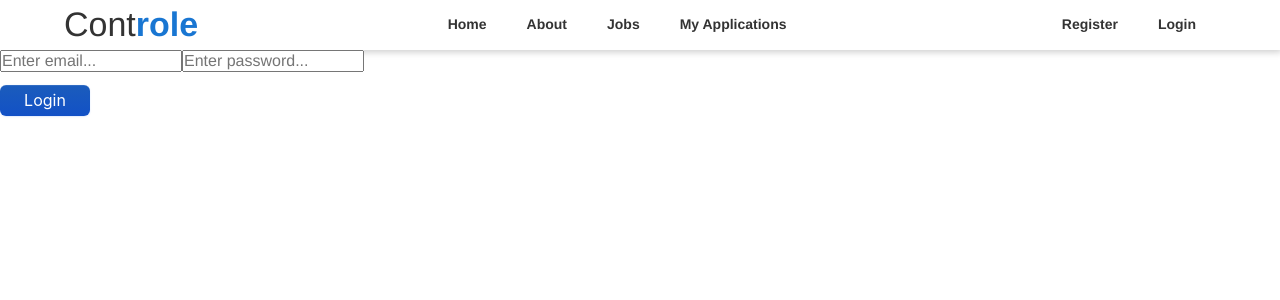
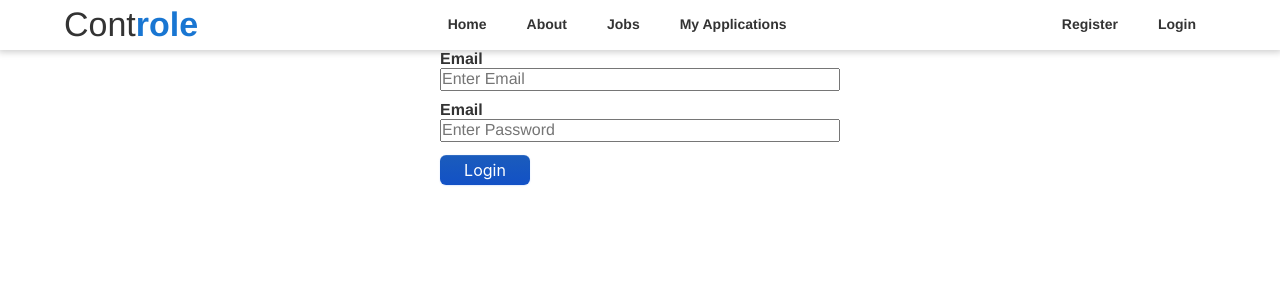
Before and after one commit to bnGil/controle, a React (Create React App) app in the folder client/: page /login in a window 1280 px wide. Shown: the top 300 px of the page. Built offline with nearby package versions, Linux system fonts and the light colour scheme.

Commit message:
fixed losing token and user on refresh. added useeffect to the context. added to server get user profile

```diff
--- a/client/src/components/navbar/MobileNavigation.jsx
+++ b/client/src/components/navbar/MobileNavigation.jsx
@@ -4,7 +4,7 @@ import { slide as Menu } from "react-burger-menu";
 
 import "./navigation.css";
 
-function MobileNavigation({ user, logout }) {
+function MobileNavigation({ token, logout }) {
   const [isOpen, setIsOpen] = useState(false);
 
   return (
@@ -30,17 +30,17 @@ function MobileNavigation({ user, logout }) {
       >
         My Applications
       </NavLink>
-      {user && (
+      {token && (
         <a href="#" onClick={logout}>
           Logout
         </a>
       )}
-      {!user && (
+      {!token && (
         <NavLink onClick={() => setIsOpen(false)} to="/register">
           Register
         </NavLink>
       )}
-      {!user && (
+      {!token && (
         <NavLink onClick={() => setIsOpen(false)} to="/login">
           Login
         </NavLink>
--- a/client/src/components/navbar/Navbar.jsx
+++ b/client/src/components/navbar/Navbar.jsx
@@ -3,12 +3,12 @@ import MobileNavigation from "./MobileNavigation";
 import Navigation from "./Navigation";
 
 function Navbar() {
-  const { user, logout } = useUser();
+  const { logout, token } = useUser();
 
   return (
     <>
-      <Navigation user={user} logout={logout} />
-      <MobileNavigation user={user} logout={logout} />
+      <Navigation logout={logout} token={token} />
+      <MobileNavigation logout={logout} token={token} />
     </>
   );
 }
--- a/client/src/components/navbar/Navigation.jsx
+++ b/client/src/components/navbar/Navigation.jsx
@@ -2,7 +2,7 @@ import { NavLink } from "react-router-dom";
 
 import "./navigation.css";
 
-function Navigation({ user, logout }) {
+function Navigation({ user, logout, token }) {
   return (
     <div className="navbar-container">
       <nav className="navbar">
@@ -24,7 +24,7 @@ function Navigation({ user, logout }) {
           </NavLink>
         </div>
         <div className="rslinks-container">
-          {user ? (
+          {token ? (
             <a href="#" className="navlink" onClick={logout}>
               Logout
             </a>
--- a/client/src/context/userContext.js
+++ b/client/src/context/userContext.js
@@ -1,4 +1,4 @@
-import { createContext, useContext, useState } from "react";
+import { createContext, useContext, useState, useEffect } from "react";
 import { useHistory } from "react-router-dom";
 import { useCookies } from "react-cookie";
 
@@ -15,6 +15,13 @@ function UserProvider({ children }) {
   const [token, setToken] = useState("");
   const [cookies, setCookie, removeCookie] = useCookies(["token"]);
   const history = useHistory();
+
+  useEffect(() => {
+    if (cookies.token) {
+      setToken(cookies.token);
+      getUser(cookies.token);
+    }
+  }, []);
 
   const login = async (email, password) => {
     const { data } = await controleAPI.post("/user/login", {
@@ -53,16 +60,16 @@ function UserProvider({ children }) {
     history.push("/");
   };
 
-  // const getUser = async (token) => {
-  //   const { data } = await controleAPI.get("/user/me", {
-  //     headers: {
-  //       Authorization: token,
-  //     },
-  //   });
+  const getUser = async (token) => {
+    const { data } = await controleAPI.get("/user/profile", {
+      headers: {
+        Authorization: token,
+      },
+    });
 
-  //   setUser(data.user);
-  //   return data.user;
-  // };
+    setUser(data);
+    return data;
+  };
 
   const value = {
     user,
--- a/client/src/pages/loginPage/LoginPage.jsx
+++ b/client/src/pages/loginPage/LoginPage.jsx
@@ -34,19 +34,30 @@ function LoginPage() {
   return (
     <div>
       <form onSubmit={handleSubmit}>
+        <div className="form-container">
+          <label htmlFor="email">
+            <b>Email</b>
+          </label>
           <input
             type="email"
-          placeholder="Enter email..."
+            id="email"
+            placeholder="Enter Email"
             value={email}
             onChange={(e) => setEmail(e.target.value)}
           />
+
+          <label htmlFor="password">
+            <b>Email</b>
+          </label>
           <input
             type="password"
-          placeholder="Enter password..."
+            id="password"
+            placeholder="Enter Password"
             value={password}
             onChange={(e) => setPassword(e.target.value)}
           />
           <input className="button" type="submit" value="Login" />
+        </div>
       </form>
     </div>
   );
--- a/client/src/pages/loginPage/loginPage.css
+++ b/client/src/pages/loginPage/loginPage.css
@@ -0,0 +1,6 @@
+.form-container {
+  display: flex;
+  flex-direction: column;
+  width: 400px;
+  margin: auto;
+}
```
Also changed, not shown: 2 other files (tests, documents, lock files or other folders). Lines whose indentation alone changed are shown as unchanged.
